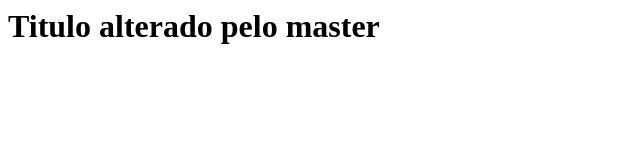
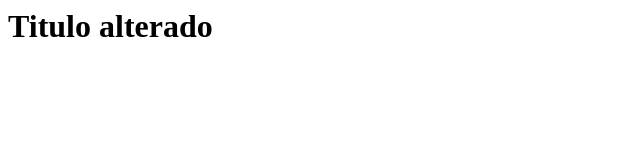
Before and after one commit to viniciusviali/curso-git, a plain HTML site: page index.html in a window 1280 px wide. Shown: the whole page, without its empty margins (0-640 px from the left). Drawn offline with Linux system fonts and the light colour scheme.

Commit message:
lterando titulo

```diff
--- a/index.html
+++ b/index.html
@@ -2,7 +2,7 @@
     <head>
         <body>
 
-            <h1>Titulo alterado pelo master</h1>
+            <h1>Titulo alterado</h1>
 
         </body>
     </head>
```
